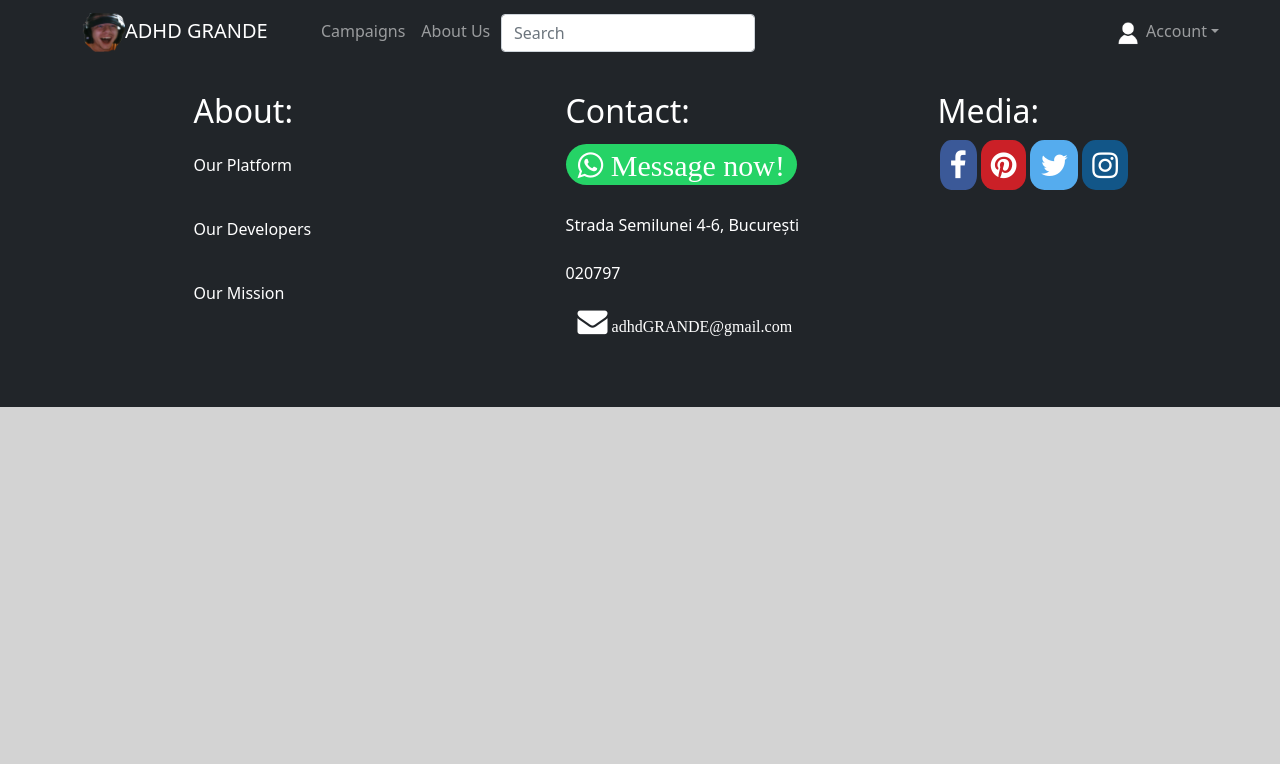
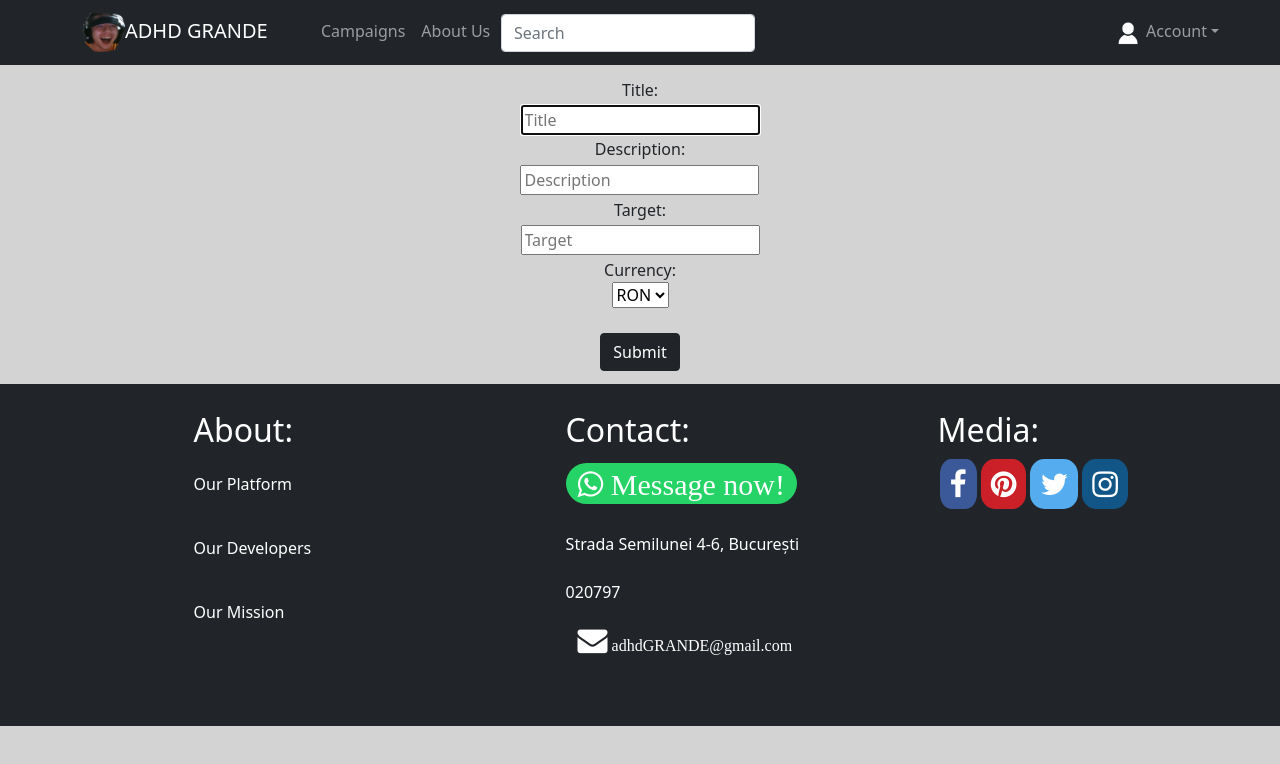
Before and after one commit to Valentin-Alexandru0099/ADHD-Grande, a React (Create React App) app in the folder client/: page /campaigns/add-campaign in a window 1280 px wide. Shown: the top 764 px of the page. Built offline with nearby package versions, Linux system fonts and the light colour scheme.

Commit message:
campaign form implemented

```diff
--- a/client/src/campaigns/campaignDetails.js
+++ b/client/src/campaigns/campaignDetails.js
@@ -1,5 +1,5 @@
 import { Container, Button, Card } from "react-bootstrap";
-import { useParams } from "react-router";
+import { useNavigate, useParams } from "react-router";
 import axios from "axios";
 import { useEffect, useState } from "react";
 import { BASE_API_URL } from "../App";
@@ -10,10 +10,17 @@ import OpinionCard from "../opinion/opinionCard";
 
 export default function CampaignDetails() {
 
+    let navigate = useNavigate();
     const possibleAmount = ["1", "5", "10", "50", "100", "200", "500", "1000"];
     const [campaign, setCampaign] = useState([]);
     const { id } = useParams();
     const [opinions, setOpinions] = useState([]);
+
+    function redirect(){
+        navigate("add-opinion")
+        window.scroll(0,0)
+    }
+
 
     async function getCampaignData() {
         await axios(BASE_API_URL + "campaigns/campaign/" + id)
@@ -50,20 +57,20 @@ export default function CampaignDetails() {
                         <h1>Payment</h1>
                         <Form>
                             <div className="mb-3">
-                                {possibleAmount.map((amaount, index) => {
+                                {possibleAmount.map((amount, index) => {
                                     return (
                                         <Form.Check
                                             key={index}
-                                            label={amaount}
+                                            label={amount}
                                             name="payment-value"
-                                            value={amaount}
+                                            value={amount}
                                             type="radio"
                                             id={`inline-radio-${index + 1}`}
                                         />);
                                 })}
                             </div>
                         </Form>
-                        <Button variant="dark">Payment</Button>
+                        <Button variant="dark" className="payment-btn">Payment</Button>
                         <h4>
                             Payment History:
                         </h4>
@@ -95,6 +102,7 @@ export default function CampaignDetails() {
                     <h2 className="opinion-title">
                         Opinions:
                     </h2>
+                    <Button className="add-opinion" onClick={redirect} variant="dark">+ Add Opinion +</Button>
                     {opinions.map((opinion, index) => {
                         return(
                         <OpinionCard data={opinion} key={index} />)
--- /dev/null
+++ b/client/src/campaigns/campaignForm.css
@@ -0,0 +1,7 @@
+div.campaign-form-workspace{
+    text-align: center;
+    margin: 1%;
+}
+button.submit-campaign{
+    margin-top: 2%;
+}
--- a/client/src/campaigns/campaigns.css
+++ b/client/src/campaigns/campaigns.css
@@ -18,3 +18,8 @@ div.card-title.h5{
     width: 25%;
     margin-left: 38%;
 }
+
+button.add-campaign{
+    margin-left: 42.5%;
+    margin-top: 1%;
+}
--- a/client/src/campaigns/campaignsPage.js
+++ b/client/src/campaigns/campaignsPage.js
@@ -1,13 +1,15 @@
-import { Container } from "react-bootstrap";
+import { Container, Button } from "react-bootstrap";
 import axios from "axios";
 import { useEffect, useState } from "react";
 import { BASE_API_URL } from "../App";
 import CampaignCard from "./campaignCard";
+import { useNavigate } from "react-router";
 
 
 function Campaigns() {
 
     const [campaigns, setCampaigns] = useState([]);
+    let navigate = useNavigate();
 
     async function getCampaignData() {
         await axios(BASE_API_URL + "campaigns")
@@ -16,12 +18,18 @@ function Campaigns() {
             });
     }
 
+    function redirect(){
+        navigate("add-campaign");
+        window.scroll(0,0);
+    }
+
     useEffect(() => {
         getCampaignData();
     }, [])
 
     return (
         <Container>
+            <Button variant="dark" onClick={redirect} className="add-campaign">+ Add Campaign +</Button>
             {campaigns.map(campaign => (
                 <CampaignCard key={campaign.id} data={campaign} />
             ))}
--- a/client/src/campaigns/campaingForm.js
+++ b/client/src/campaigns/campaingForm.js
@@ -1,6 +1,54 @@
-export default function CampaignForm(){
-    return(
-        <>
-        </>
+import { Button } from "react-bootstrap";
+import "./campaignForm.css";
+import axios from "axios";
+import { BASE_API_URL } from "../App";
+import { useNavigate } from "react-router";
+
+export default function CampaignForm() {
+
+    let navigate = useNavigate();
+
+    async function addCampaign() {
+
+        await axios.post(BASE_API_URL+"campaigns/add-campaign",{
+            "name": document.getElementById("name").value,
+            "description": document.getElementById("description").value,
+            "targetValue": document.getElementById("targetValue").value,
+            "currency": document.getElementById("currency").value
+        })
+        .then(response=>{
+            console.log(response);
+        })
+        .finally(navigate("/campaigns"));
+
+    }
+
+    return (
+        <div className="campaign-form-workspace">
+            <form>
+                <label>Title:
+                    <input id="name" type="text" placeholder="Title" required autoFocus />
+                </label><br />
+                <label>Description:
+                    <input id="description" type="text" placeholder="Description" required />
+                </label><br />
+                <label>Target:
+                    <input id="targetValue" type="number" placeholder="Target" required />
+                </label><br />
+                <label>Currency:<br/>
+                    <select id="currency">
+                        <option value="RON">RON</option>
+                        <option value="EUR">EUR</option>
+                        <option value="CZK">CZK</option>
+                        <option value="AUD">AUD</option>
+                        <option value="NZD">NZD</option>
+                        <option value="USD">USD</option>
+                    </select>
+                </label><br />
+                <Button variant="dark" className="submit-campaign" onClick={addCampaign}>
+                    Submit
+                </Button>
+            </form>
+        </div>
     );
 };
--- a/client/src/campaigns/details.css
+++ b/client/src/campaigns/details.css
@@ -15,7 +15,7 @@ div.campaign-payment{
     width: 15%;
 }
 
-div.campaign-payment h1,button,h4{
+div.campaign-payment h1,button.payment-btn,h4{
     margin-bottom: 10% ;
 }
 
@@ -83,3 +83,10 @@ h2.opinion-title{
     text-align: center;
     margin: 1%;
 }
+
+button.add-opinion{
+    width: 15%;
+    padding: 1%;
+    margin-left: 42.5%;
+    margin-bottom: 1%;
+}
--- a/client/src/home/home.js
+++ b/client/src/home/home.js
@@ -49,7 +49,7 @@ function Home() {
         <div data-aos="fade-up-right" data-aos-duration="1200" className="influence_campaign">
           <p>Intereseted in opening a campaign?</p>
           <p className='hide'>Open one NOW:</p>
-          <Button className='btn-redirect' variant='dark' onClick={() => redirectTo("/new_campaign")}>
+          <Button className='btn-redirect' variant='dark' onClick={() => redirectTo("campaigns/add-campaign")}>
             <strong>New Campaign</strong>
           </Button>
         </div>
```
